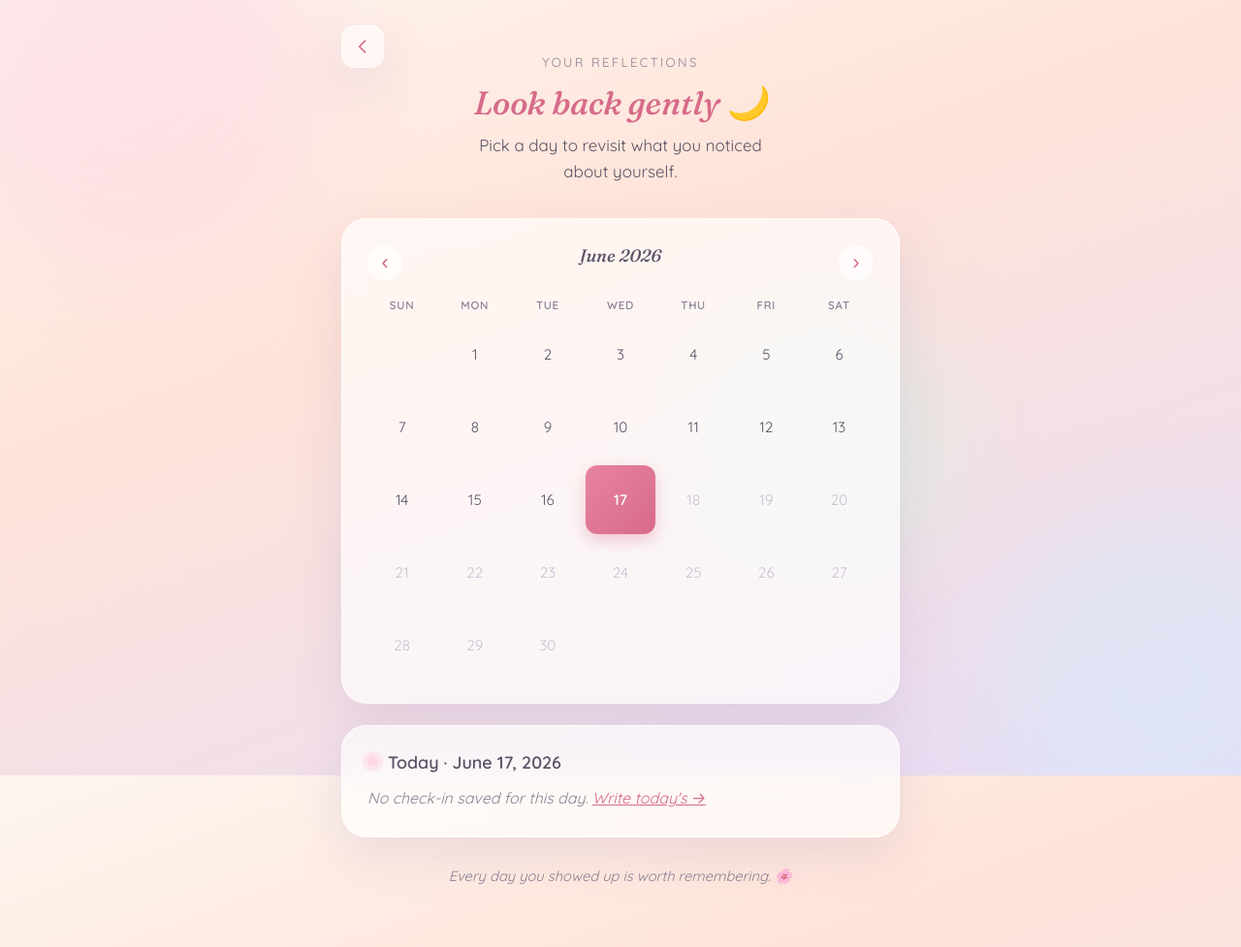
After one commit to majjuuu/morning-checkin, a Flask app: page /calendar in a window 1280 px wide. The commit adds this page. Shown: the whole page at 97% size. Run offline with Flask 3, Linux system fonts and the light colour scheme; data that the repository does not hold is empty.

Commit message:
Add calendar view, daily-rotating greetings, and shareable docs
- Calendar page (/calendar) to browse past reflections; opens on today, marks days with entries, validates dates server-side
- Greetings and notes now rotate once per day (stable within a day, different each day) instead of changing on every page load; expanded pools (~3 week cycle)
- Calendar button on home page
- README rewritten for anyone to clone and link their own Google Calendar; added reusable LaunchAgent template under deploy/

Co-Authored-By: Claude Opus 4.8 <noreply@anthropic.com>

```diff
--- a/app.py
+++ b/app.py
@@ -6,7 +6,6 @@ note, and saves your daily reflections (3 wins + 1 thing to improve) to a
 dated file so they build up into a little history over time.
 """
 import json
-import random
 import datetime as dt
 from pathlib import Path
 from zoneinfo import ZoneInfo, ZoneInfoNotFoundError
@@ -23,7 +22,7 @@ JOURNAL_DIR.mkdir(exist_ok=True)
 
 app = Flask(__name__)
 
-# A small rotating set of gentle, motivating greetings.
+# A rotating set of gentle, motivating greetings — one per day, by date.
 GREETINGS = [
     "Good morning. However today unfolds, you get to meet it one breath at a time.",
     "A fresh page is open. There's no rush — just begin where you are.",
@@ -33,6 +32,19 @@ GREETINGS = [
     "A new day, quietly yours. Let's ease into it together.",
     "Morning light, fresh start. You're more ready than you feel.",
     "Hello, today. May it be gentle, and may you be gentle with yourself.",
+    "Good morning. Progress, not perfection — a little forward is still forward.",
+    "Today doesn't need to be big. Small and steady is its own kind of brave.",
+    "Morning. Whatever yesterday was, today gets to be its own thing.",
+    "You woke up and chose to check in with yourself. That already matters.",
+    "A gentle good morning. Trust that you'll figure out today as it comes.",
+    "New light, new chance. Be as kind to yourself as you'd be to a friend.",
+    "Morning. You've carried hard days before — you know how to do this.",
+    "Good morning. Let today be about showing up, not about being perfect.",
+    "Breathe in, breathe out. You're exactly where you need to begin.",
+    "A soft start to a brand-new day. One small good thing at a time.",
+    "Morning. You are allowed to go at your own pace today.",
+    "Good morning. Somewhere in today there's a moment worth smiling at.",
+    "Here's to today — may you meet it with calm hands and an open heart.",
 ]
 
 # Warm notes shown alongside the schedule, chosen by how full the day looks.
@@ -40,16 +52,25 @@ NOTES_LIGHT = [
     "A spacious day ahead — room to breathe, wander, and choose your pace.",
     "Not much on the calendar. That open space is a gift, not a gap to fill.",
     "A calm schedule today. Let yourself enjoy the quiet between moments.",
+    "An open day. Rest counts as a good use of it too.",
+    "Light and airy today — follow what feels gentle and good.",
+    "A quiet stretch ahead. Let it be slow; you've earned a softer day.",
 ]
 NOTES_BALANCED = [
     "A nicely balanced day — enough to feel purposeful, enough to feel free.",
     "You've got a gentle rhythm ahead. Move through it one moment at a time.",
     "A few things to tend to, with breathing room in between. You've got this.",
+    "A steady-looking day. Take the small wins as they come.",
+    "Some plans, some space — a good shape for a day. Ease into it.",
+    "Enough to do to feel good, with room to breathe. You're set.",
 ]
 NOTES_FULL = [
     "A full day ahead — pace yourself, and remember to pause and drink some water.",
     "Lots on the horizon today. You don't have to carry it all at once.",
     "A busy day, but you only ever have to do the next thing. One at a time.",
+    "A packed day — be sure to steal a few small moments just for you.",
+    "Plenty on today's plate. Breathe between things; you don't have to rush.",
+    "A bustling day ahead. Go gently — done is enough, perfect isn't required.",
 ]
 
 
@@ -113,13 +134,26 @@ def fetch_todays_events(cfg, today, tz):
     return events
 
 
-def note_for_day(events):
+def pick_for_day(options, today, salt=0):
+    """Pick one item, stable for a given date but rotating day to day.
+
+    Indexing by the date's ordinal means each day gets a different item than
+    the day before, cycling through the whole list — never random within a day.
+    `salt` offsets different fields (e.g. greeting vs note) so they don't move
+    in lockstep.
+    """
+    if not options:
+        return ""
+    return options[(today.toordinal() + salt) % len(options)]
+
+
+def note_for_day(events, today):
     count = len([e for e in events if not e["all_day"]])
     if count <= 1:
-        return random.choice(NOTES_LIGHT)
+        return pick_for_day(NOTES_LIGHT, today, salt=1)
     if count <= 4:
-        return random.choice(NOTES_BALANCED)
-    return random.choice(NOTES_FULL)
+        return pick_for_day(NOTES_BALANCED, today, salt=1)
+    return pick_for_day(NOTES_FULL, today, salt=1)
 
 
 def journal_path(date_str):
@@ -143,7 +177,7 @@ def index():
     except Exception:
         calendar_error = "fetch-failed"
 
-    note = note_for_day(events) if not calendar_error else random.choice(NOTES_BALANCED)
+    note = note_for_day(events, today) if not calendar_error else pick_for_day(NOTES_BALANCED, today, salt=1)
 
     # Load any reflection already saved for today.
     saved = None
@@ -156,7 +190,7 @@ def index():
 
     return render_template(
         "index.html",
-        greeting=random.choice(GREETINGS),
+        greeting=pick_for_day(GREETINGS, today),
         note=note,
         events=events,
         calendar_error=calendar_error,
@@ -186,6 +220,53 @@ def save():
     return jsonify({"ok": True})
 
 
+def _valid_date(date_str):
+    """Return the date_str if it's a real YYYY-MM-DD, else None (guards paths)."""
+    try:
+        dt.date.fromisoformat(date_str)
+        return date_str
+    except (ValueError, TypeError):
+        return None
+
+
+@app.route("/calendar")
+def calendar_view():
+    cfg = load_config()
+    tz = get_tz(cfg)
+    now = dt.datetime.now(tz)
+    return render_template(
+        "calendar.html",
+        today_str=now.date().isoformat(),
+        display_name=(cfg.get("display_name") or "").strip(),
+    )
+
+
+@app.route("/api/entry/<date_str>")
+def api_entry(date_str):
+    date_str = _valid_date(date_str)
+    if not date_str:
+        return jsonify({"error": "bad-date"}), 400
+    jp = journal_path(date_str)
+    if not jp.exists():
+        return jsonify({"date": date_str, "exists": False})
+    try:
+        entry = json.loads(jp.read_text(encoding="utf-8"))
+        entry["exists"] = True
+        return jsonify(entry)
+    except Exception:
+        return jsonify({"date": date_str, "exists": False})
+
+
+@app.route("/api/entry-dates")
+def api_entry_dates():
+    """All dates that have a saved reflection (for marking the calendar)."""
+    dates = []
+    for f in JOURNAL_DIR.glob("*.json"):
+        if _valid_date(f.stem):
+            dates.append(f.stem)
+    return jsonify(sorted(dates))
+
+
 if __name__ == "__main__":
     print("\n  🌿 Morning Check-in is ready at  http://127.0.0.1:5001\n")
     app.run(host="127.0.0.1", port=5001, debug=False)
--- a/static/style.css
+++ b/static/style.css
@@ -264,9 +264,155 @@ legend {
   font-style: italic;
 }
 
+/* calendar button (top-right on home, top-left back on calendar) */
+.cal-btn {
+  position: absolute;
+  top: 26px;
+  right: 22px;
+  width: 44px;
+  height: 44px;
+  display: grid;
+  place-items: center;
+  border-radius: 14px;
+  color: var(--rose-deep);
+  background: rgba(255, 255, 255, 0.6);
+  border: 1px solid rgba(255, 255, 255, 0.7);
+  box-shadow: var(--shadow);
+  backdrop-filter: blur(10px);
+  -webkit-backdrop-filter: blur(10px);
+  transition: transform 0.15s, background 0.15s, color 0.15s;
+  z-index: 3;
+  text-decoration: none;
+}
+.cal-btn:hover { transform: translateY(-2px); background: #fff; color: var(--rose); }
+.back-btn { right: auto; left: 22px; }
+
+/* calendar header + nav */
+.cal-head {
+  display: flex;
+  align-items: center;
+  justify-content: space-between;
+  margin-bottom: 16px;
+}
+.cal-title {
+  font-family: "Fraunces", serif;
+  font-style: italic;
+  font-weight: 500;
+  font-size: 1.3rem;
+  margin: 0;
+  color: var(--rose-deep);
+}
+.cal-nav {
+  width: 36px; height: 36px;
+  border-radius: 50%;
+  border: none;
+  background: rgba(255, 255, 255, 0.6);
+  color: var(--rose-deep);
+  font-size: 1.4rem;
+  line-height: 1;
+  cursor: pointer;
+  transition: background 0.15s, transform 0.15s;
+}
+.cal-nav:hover { background: #fff; transform: scale(1.08); }
+
+.cal-weekdays {
+  display: grid;
+  grid-template-columns: repeat(7, 1fr);
+  gap: 4px;
+  margin-bottom: 8px;
+}
+.cal-weekdays span {
+  text-align: center;
+  font-size: 0.72rem;
+  letter-spacing: 0.06em;
+  text-transform: uppercase;
+  color: var(--ink-soft);
+  font-weight: 600;
+}
+
+.cal-grid {
+  display: grid;
+  grid-template-columns: repeat(7, 1fr);
+  gap: 4px;
+}
+.cal-day {
+  position: relative;
+  aspect-ratio: 1 / 1;
+  border: none;
+  background: transparent;
+  border-radius: 12px;
+  font-family: inherit;
+  font-size: 0.95rem;
+  color: var(--ink);
+  cursor: pointer;
+  display: grid;
+  place-items: center;
+  transition: background 0.15s, color 0.15s, transform 0.1s;
+}
+.cal-day.blank { background: transparent; cursor: default; }
+.cal-day:not(.blank):hover { background: rgba(255, 255, 255, 0.6); }
+.cal-day.is-today { font-weight: 700; color: var(--rose-deep); }
+.cal-day.is-future { color: #c8bfd2; }
+/* little dot under days that have a saved check-in */
+.cal-day.has-entry::after {
+  content: "";
+  position: absolute;
+  bottom: 6px;
+  width: 5px; height: 5px;
+  border-radius: 50%;
+  background: var(--rose);
+}
+.cal-day.is-selected {
+  background: linear-gradient(135deg, var(--rose) 0%, var(--rose-deep) 100%);
+  color: #fff;
+  font-weight: 600;
+  box-shadow: 0 6px 16px rgba(215, 106, 137, 0.35);
+}
+.cal-day.is-selected.has-entry::after { background: #fff; }
+
+/* selected day's reflection */
+.entry-h {
+  font-size: 0.82rem;
+  letter-spacing: 0.04em;
+  text-transform: uppercase;
+  color: var(--ink-soft);
+  margin: 18px 0 10px;
+  font-weight: 600;
+}
+.entry-h:first-child { margin-top: 4px; }
+.entry-wins {
+  list-style: none;
+  margin: 0;
+  padding: 0;
+}
+.entry-wins li {
+  background: rgba(255, 255, 255, 0.55);
+  border-radius: 12px;
+  padding: 11px 15px;
+  margin-bottom: 8px;
+  line-height: 1.45;
+  border-left: 3px solid var(--blush);
+}
+.entry-improve {
+  background: rgba(255, 255, 255, 0.55);
+  border-radius: 12px;
+  padding: 11px 15px;
+  margin: 0;
+  line-height: 1.45;
+  border-left: 3px solid var(--lilac);
+}
+.entry-empty {
+  color: var(--ink-soft);
+  font-style: italic;
+  margin: 6px 0;
+}
+.entry-empty a { color: var(--rose-deep); }
+.entry-loading { color: var(--ink-soft); margin: 6px 0; }
+
 @media (max-width: 480px) {
   .greeting { font-size: 1.7rem; }
   .page { padding: 40px 16px 48px; }
   .card { padding: 22px 18px; }
   .time { flex-basis: 66px; }
+  .cal-day { font-size: 0.85rem; }
 }
--- /dev/null
+++ b/templates/calendar.html
@@ -0,0 +1,160 @@
+<!DOCTYPE html>
+<html lang="en">
+<head>
+  <meta charset="UTF-8" />
+  <meta name="viewport" content="width=device-width, initial-scale=1.0" />
+  <title>Your Check-ins · Calendar</title>
+  <link rel="preconnect" href="https://fonts.googleapis.com" />
+  <link rel="preconnect" href="https://fonts.gstatic.com" crossorigin />
+  <link href="https://fonts.googleapis.com/css2?family=Quicksand:wght@400;500;600;700&family=Fraunces:ital,opsz,wght@1,9..144,400;1,9..144,500&display=swap" rel="stylesheet" />
+  <link rel="stylesheet" href="{{ url_for('static', filename='style.css') }}" />
+</head>
+<body>
+  <div class="sky">
+    <span class="blob blob-1"></span>
+    <span class="blob blob-2"></span>
+    <span class="blob blob-3"></span>
+  </div>
+
+  <main class="page">
+    <a href="{{ url_for('index') }}" class="cal-btn back-btn" title="Back to today" aria-label="Back to today">
+      <svg viewBox="0 0 24 24" width="20" height="20" fill="none" stroke="currentColor" stroke-width="2" stroke-linecap="round" stroke-linejoin="round">
+        <path d="M15 5l-7 7 7 7" />
+      </svg>
+    </a>
+
+    <header class="hero">
+      <p class="date">Your reflections</p>
+      <h1 class="greeting">Look back gently 🌙</h1>
+      <p class="subgreeting">Pick a day to revisit what you noticed about yourself.</p>
+    </header>
+
+    <section class="card">
+      <div class="cal-head">
+        <button id="prev" class="cal-nav" aria-label="Previous month">‹</button>
+        <h2 id="cal-title" class="cal-title">—</h2>
+        <button id="next" class="cal-nav" aria-label="Next month">›</button>
+      </div>
+
+      <div class="cal-weekdays">
+        <span>Sun</span><span>Mon</span><span>Tue</span><span>Wed</span><span>Thu</span><span>Fri</span><span>Sat</span>
+      </div>
+      <div id="cal-grid" class="cal-grid"></div>
+    </section>
+
+    <section class="card reflect" id="entry-card">
+      <h2><span class="dot dot-pink"></span><span id="entry-date">Today</span></h2>
+      <div id="entry-body"></div>
+    </section>
+
+    <footer class="foot">Every day you showed up is worth remembering. 🌸</footer>
+  </main>
+
+  <script>
+    const TODAY = "{{ today_str }}";
+    const MONTHS = ["January","February","March","April","May","June","July",
+                    "August","September","October","November","December"];
+
+    let entryDates = new Set();
+    let selected = TODAY;
+    // View month, derived from a date string's year/month.
+    let view = { y: parseInt(TODAY.slice(0, 4)), m: parseInt(TODAY.slice(5, 7)) - 1 };
+
+    const pad = (n) => String(n).padStart(2, "0");
+    const iso = (y, m, d) => `${y}-${pad(m + 1)}-${pad(d)}`;
+
+    function prettyDate(dstr) {
+      const [y, m, d] = dstr.split("-").map(Number);
+      return `${MONTHS[m - 1]} ${d}, ${y}`;
+    }
+
+    async function loadEntryDates() {
+      try {
+        const res = await fetch("/api/entry-dates");
+        entryDates = new Set(await res.json());
+      } catch { entryDates = new Set(); }
+    }
+
+    function renderGrid() {
+      document.getElementById("cal-title").textContent = `${MONTHS[view.m]} ${view.y}`;
+      const grid = document.getElementById("cal-grid");
+      grid.innerHTML = "";
+
+      const firstDay = new Date(view.y, view.m, 1).getDay();      // 0=Sun
+      const daysInMonth = new Date(view.y, view.m + 1, 0).getDate();
+
+      for (let i = 0; i < firstDay; i++) {
+        const blank = document.createElement("span");
+        blank.className = "cal-day blank";
+        grid.appendChild(blank);
+      }
+      for (let d = 1; d <= daysInMonth; d++) {
+        const dstr = iso(view.y, view.m, d);
+        const cell = document.createElement("button");
+        cell.className = "cal-day";
+        cell.textContent = d;
+        if (dstr === TODAY) cell.classList.add("is-today");
+        if (dstr === selected) cell.classList.add("is-selected");
+        if (entryDates.has(dstr)) cell.classList.add("has-entry");
+        if (dstr > TODAY) cell.classList.add("is-future");
+        cell.addEventListener("click", () => selectDate(dstr));
+        grid.appendChild(cell);
+      }
+    }
+
+    async function selectDate(dstr) {
+      selected = dstr;
+      renderGrid();
+      const label = document.getElementById("entry-date");
+      const body = document.getElementById("entry-body");
+      label.textContent = (dstr === TODAY ? "Today · " : "") + prettyDate(dstr);
+      body.innerHTML = `<p class="entry-loading">Opening…</p>`;
+
+      try {
+        const res = await fetch(`/api/entry/${dstr}`);
+        const data = await res.json();
+        if (!data.exists) {
+          body.innerHTML = `<p class="entry-empty">No check-in saved for this day.${
+            dstr === TODAY ? ` <a href="{{ url_for('index') }}">Write today's →</a>` : ""
+          }</p>`;
+          return;
+        }
+        const wins = (data.wins || []).filter(w => w && w.trim());
+        const winsHtml = wins.length
+          ? `<ul class="entry-wins">${wins.map(w => `<li>${escapeHtml(w)}</li>`).join("")}</ul>`
+          : `<p class="entry-empty">No wins recorded.</p>`;
+        const improveHtml = (data.improve && data.improve.trim())
+          ? `<p class="entry-improve">${escapeHtml(data.improve)}</p>`
+          : `<p class="entry-empty">Nothing noted.</p>`;
+        body.innerHTML = `
+          <h3 class="entry-h">Three things you did well</h3>
+          ${winsHtml}
+          <h3 class="entry-h">One thing to do better</h3>
+          ${improveHtml}
+        `;
+      } catch {
+        body.innerHTML = `<p class="entry-empty">Couldn't load this entry.</p>`;
+      }
+    }
+
+    function escapeHtml(s) {
+      return s.replace(/[&<>"']/g, c => ({
+        "&": "&amp;", "<": "&lt;", ">": "&gt;", '"': "&quot;", "'": "&#39;"
+      }[c]));
+    }
+
+    document.getElementById("prev").addEventListener("click", () => {
+      view.m--; if (view.m < 0) { view.m = 11; view.y--; } renderGrid();
+    });
+    document.getElementById("next").addEventListener("click", () => {
+      view.m++; if (view.m > 11) { view.m = 0; view.y++; } renderGrid();
+    });
+
+    (async function init() {
+      await loadEntryDates();
+      renderGrid();
+      selectDate(TODAY);   // default to today
+    })();
+  </script>
+</body>
+</html>
```
Also changed, not shown: templates/index.html (+10 -0 lines), README.md, 1 other file.
